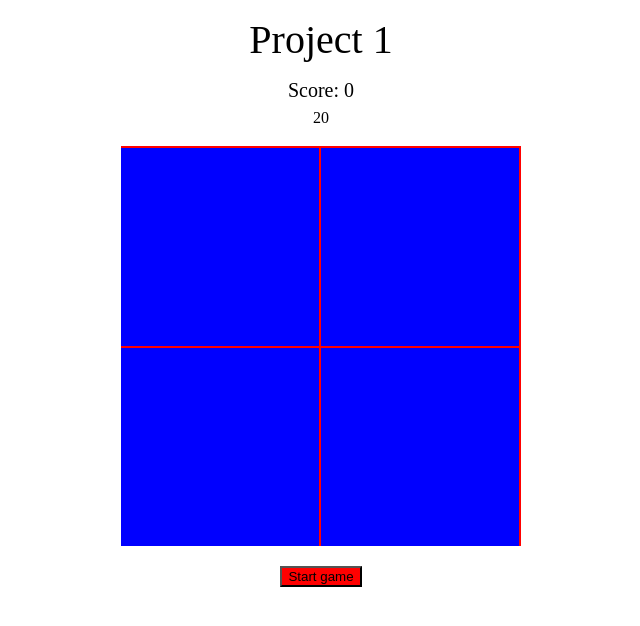
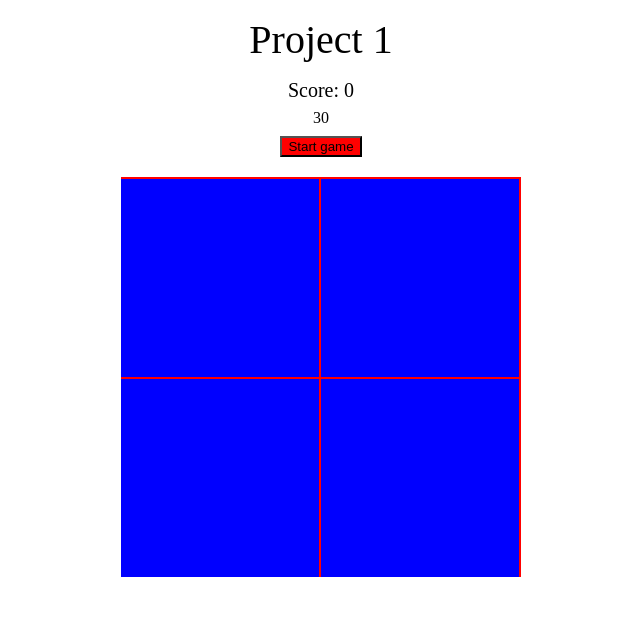
Before and after one commit to djc74/WDI_PROJECT_1, a PHP site: page / in a window 1280 px wide. Shown: the top 626 px of the page, without its empty margins (319-959 px from the left). Run offline with PHP 8.4, Linux system fonts and the light colour scheme.

Commit message:
timer done

```diff
--- a/css/style.css
+++ b/css/style.css
@@ -33,6 +33,6 @@ li {
   font-size: 20px;
 }
 button {
-  margin: 0 auto;
+  margin: 10px auto 0;
   background: red;
 }
--- a/index.html
+++ b/index.html
@@ -13,13 +13,14 @@
 <div class="score-board">
   Score: <span class="score">0</span>
 </div>
-<div class="timer">20</div>
+<div class="timer">30</div>
+<button>Start game</button>
+<!-- <button class="reset">Play again</button> -->
 <ul>
   <li></li>
   <li></li>
   <li></li>
   <li></li>
 </ul>
-<button>Start game</button>
   </body>
 </html>
--- a/js/app.js
+++ b/js/app.js
@@ -7,16 +7,20 @@
 // stop game when score is 10
 
 
+
 $(() => {
 
   let score = 0;
-  let timer = 30;
+  let timer;
   let interval;
+  let seconds;
+  let counter = 30;
+  let $timeCountdown = null
 
   // Get DOM variables
   const $li = $('li');
   const $score = $('.score');
-  const $timeCountdown = $('.timer');
+  $timeCountdown = $('.timer');
   const $button = $('button');
   let $randomSquare;
 
@@ -28,7 +32,8 @@ $(() => {
     pickRandom();
     clickedOn();
     repeat();
-    countdown(1000);
+    seconds = setInterval(countdown, 1000);
+    // countdown(1000);
 
   }
   // startGame();
@@ -87,18 +92,29 @@ $(() => {
     if (score === 3) {
       alert('Boom!');
       stopInterval();
+      clearInterval(seconds);
     }
   }
 
+  // Stop random square generator
   function stopInterval () {
     clearInterval(interval);
   }
+
+  //countdown timer
   function countdown() {
-    timer--;
-    $timeCountdown.html(timer);
+    counter--;
+    $timeCountdown.html(counter);
+    // console.log('countdown');
+    endGame();
+  }
 
-    if (timer <= 0) {
+  // stop game on time out
+  function endGame () {
+    if (counter <= 0) {
+      clearInterval(seconds);
       stopInterval();
+      alert('You\'re dead!')
     }
   }
 
```
